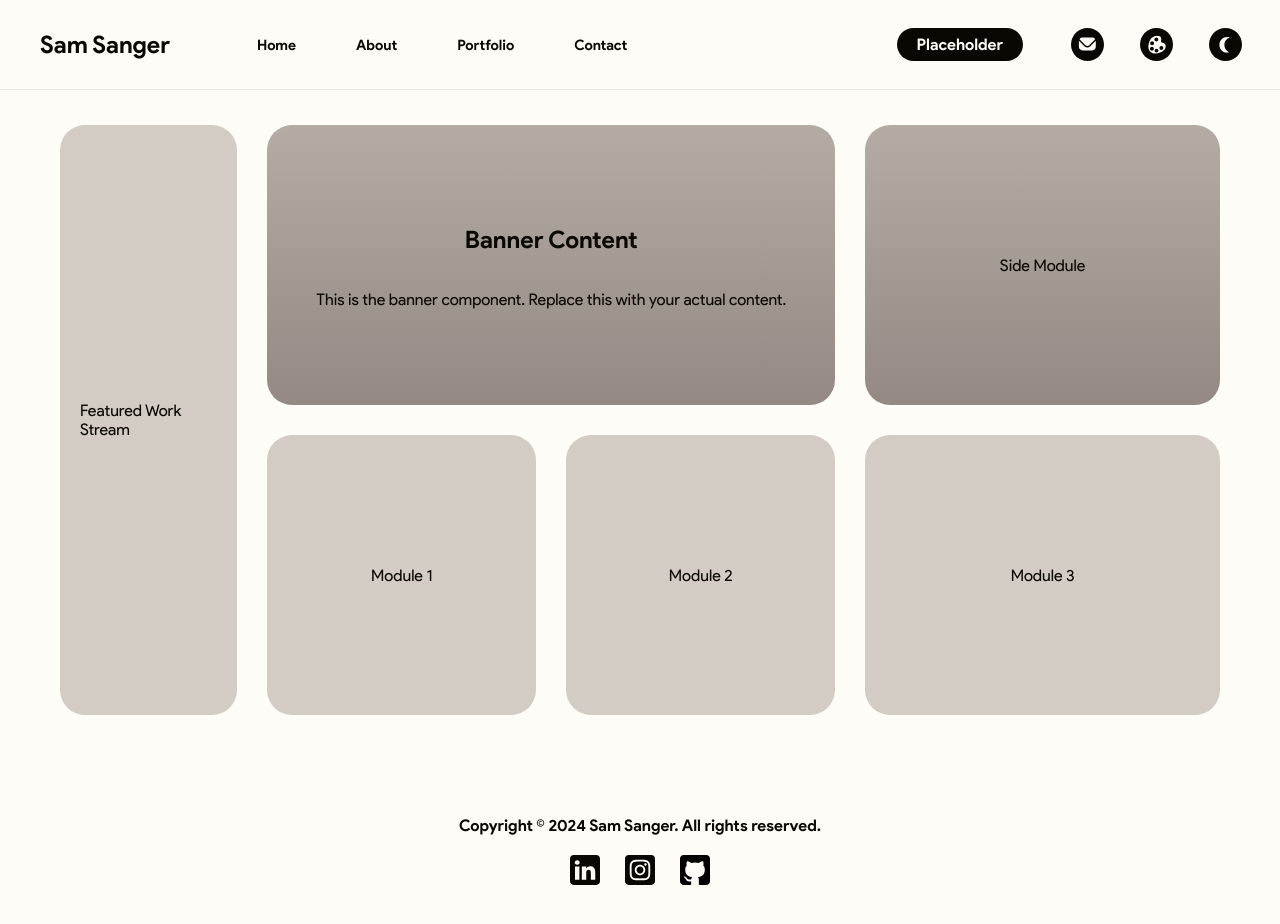
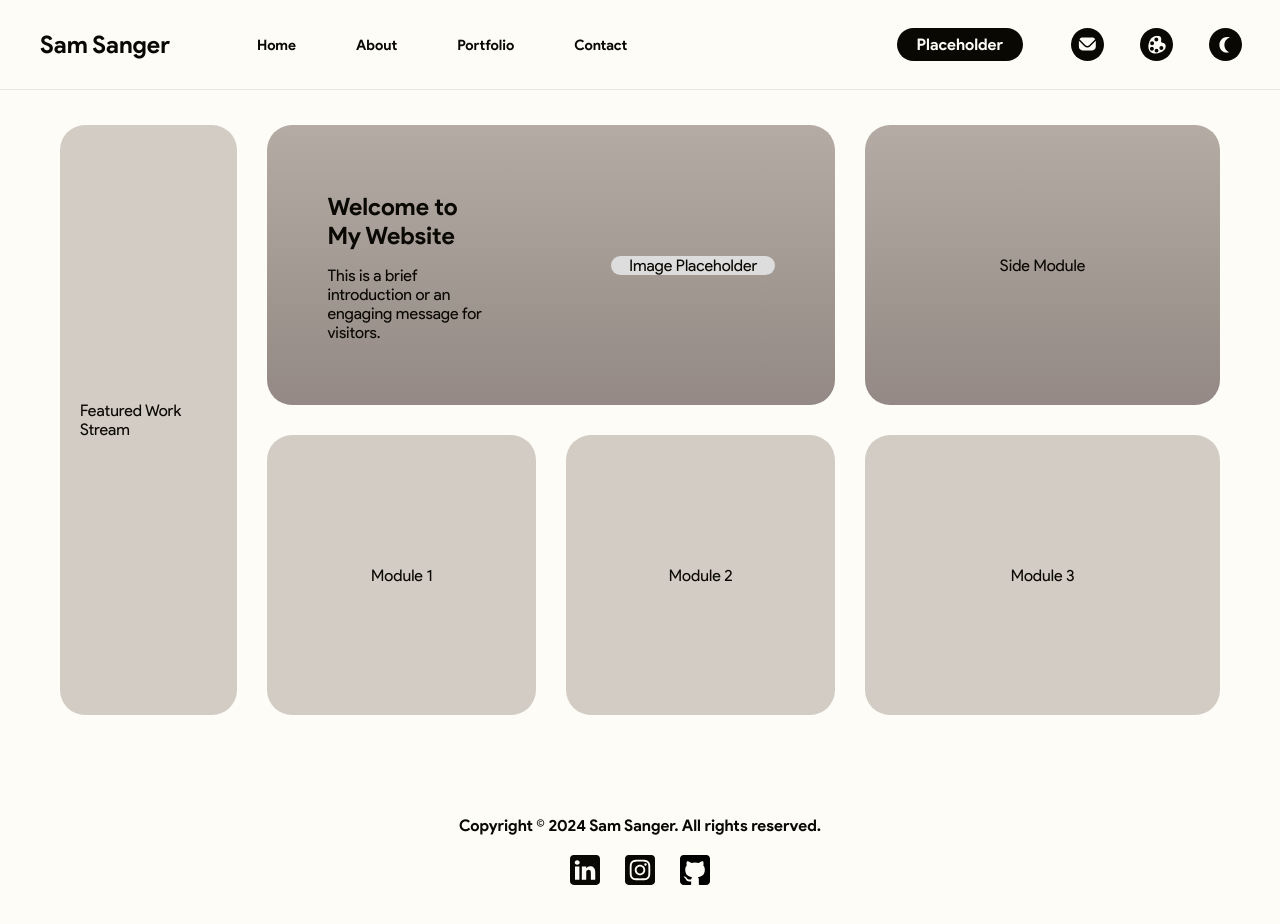
Before and after one commit to sammysango/sam-showreel, a React app: page /#/ in a window 1280 px wide. Shown: the top 924 px of the page. Built offline with nearby package versions, Linux system fonts and the light colour scheme.

Commit message:
early stages banner component

```diff
--- a/src/components/HomeBanner/HomeBanner.js
+++ b/src/components/HomeBanner/HomeBanner.js
@@ -1,13 +1,20 @@
 import React from "react";
-import styles from "./styles.module.css"; // Adjust the import path as needed
+import styles from "./styles.module.css"; // Ensure the path is correct
 
 const HomeBanner = () => {
   return (
     <div className={styles.banner}>
-      <h2>Banner Content</h2>
-      <p>
-        This is the banner component. Replace this with your actual content.
-      </p>
+      <div className={styles.textContent}>
+        <h2 className={styles.title}>Welcome to My Website</h2>
+        <p className={styles.description}>
+          This is a brief introduction or an engaging message for visitors.
+        </p>
+        {/* Add more text content as needed */}
+      </div>
+      <div className={styles.imageContent}>
+        {/* Placeholder for an image. You can replace it with an actual <img> tag or another component */}
+        <div className={styles.imagePlaceholder}>Image Placeholder</div>
+      </div>
     </div>
   );
 };
--- a/src/components/HomeBanner/styles.module.css
+++ b/src/components/HomeBanner/styles.module.css
@@ -1,6 +1,43 @@
 .banner {
   display: flex;
-  flex-direction: column;
+  justify-content: space-between;
   align-items: center;
+  padding: 40px; /* Increased padding for more space inside the banner */
+  gap: 20px; /* Optional: Adds space between the text and image sections if needed */
+}
+
+.textContent {
+  flex: 1;
+  padding-right: 100px; /* Adjusted to bring text closer to the left */
+}
+
+.title {
+  font-size: 24px; /* Example size */
+  font-weight: bold; /* Bold font weight for the title */
+  margin-bottom: 10px; /* Space between the title and the description */
+}
+
+.description {
+  font-size: 16px; /* Smaller font size for the description */
+  font-weight: normal; /* Normal font weight for the description */
+}
+
+.imageContent {
+  flex: 1;
+  width: 50%; /* Ensures it takes up half the banner's width */
+  height: 100%; /* Ensures it fills the available height */
+  display: flex;
   justify-content: center;
+  align-items: center;
 }
+
+.imagePlaceholder {
+  width: 100%; /* Fills the full width of its container */
+  height: 100%; /* Adjusted to fill the container */
+  background-color: #ddd; /* Placeholder color */
+  display: flex;
+  justify-content: center;
+  align-items: center;
+  text-align: center;
+  border-radius: 10px; /* Optional, for styled placeholder */
+}
```
